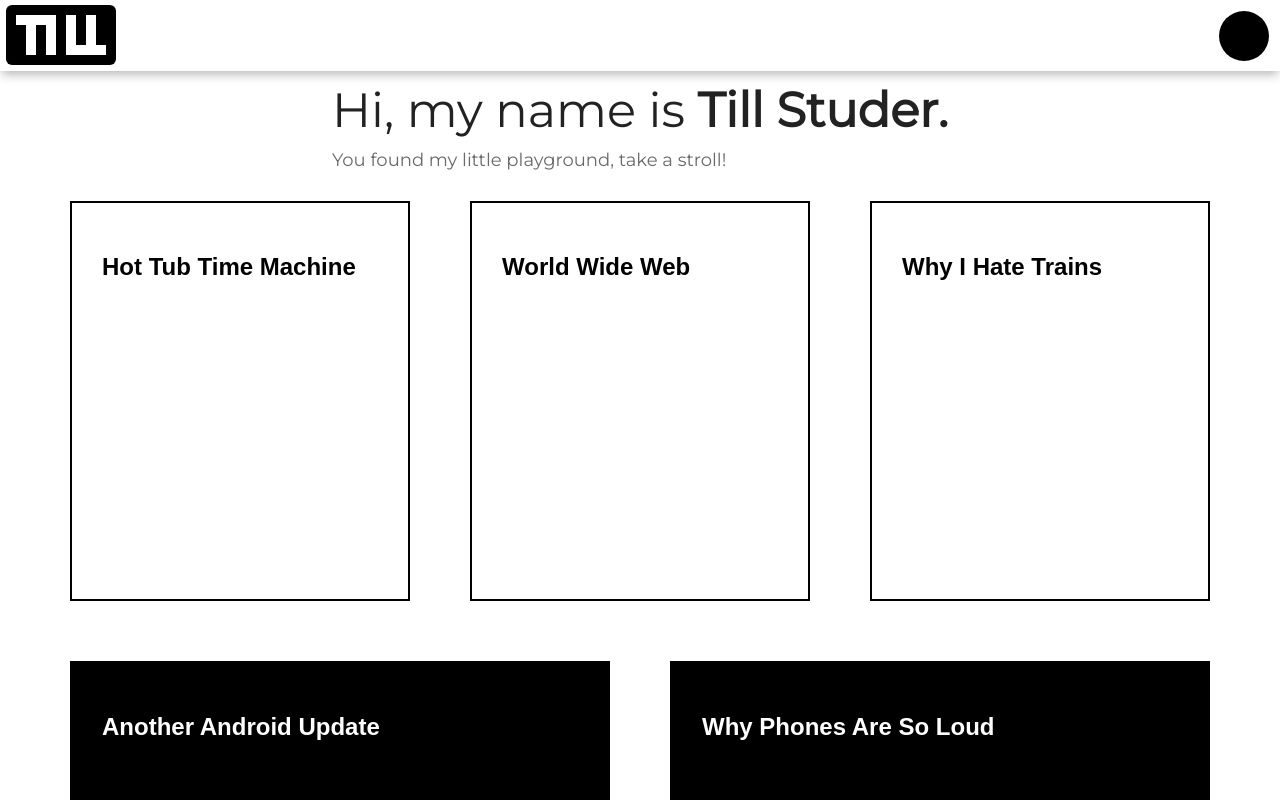
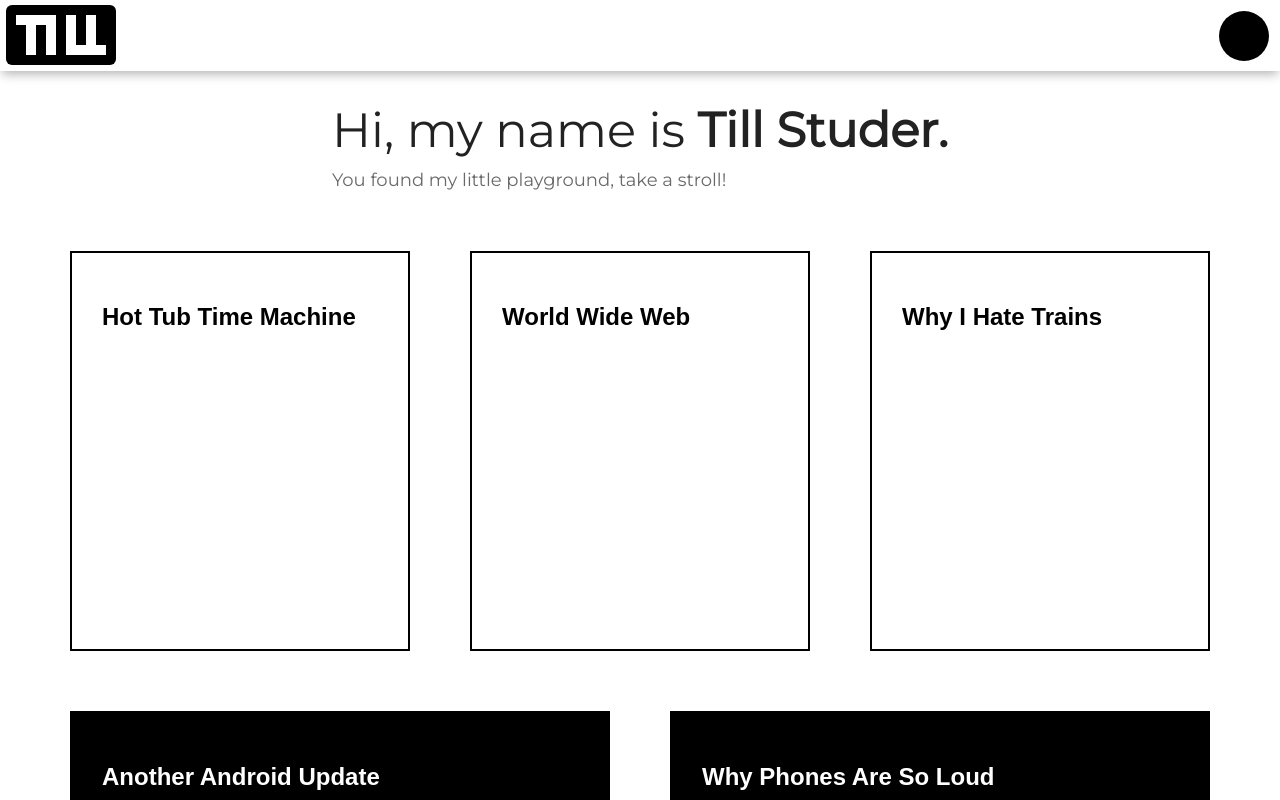
Before and after one commit to tillstuder/personal-webpage, an Angular app: page /home in a window 1280 px wide. Shown: the top 800 px of the page. Built offline with nearby package versions, Linux system fonts and the light colour scheme.

Commit message:
added padding

```diff
--- a/src/app/home-page/home-page.component.scss
+++ b/src/app/home-page/home-page.component.scss
@@ -9,14 +9,12 @@
   "middle-space middle-space middle-space"
   ;
   justify-items: center;
-  padding-top: 10px;
 }
 
 .title-message {
 //   background-color: darkred;
   grid-area: title-message;
-  padding-left: 30px;
-  padding-right: 30px;
+  padding: 30px;
 }
 
 .cards {
```
